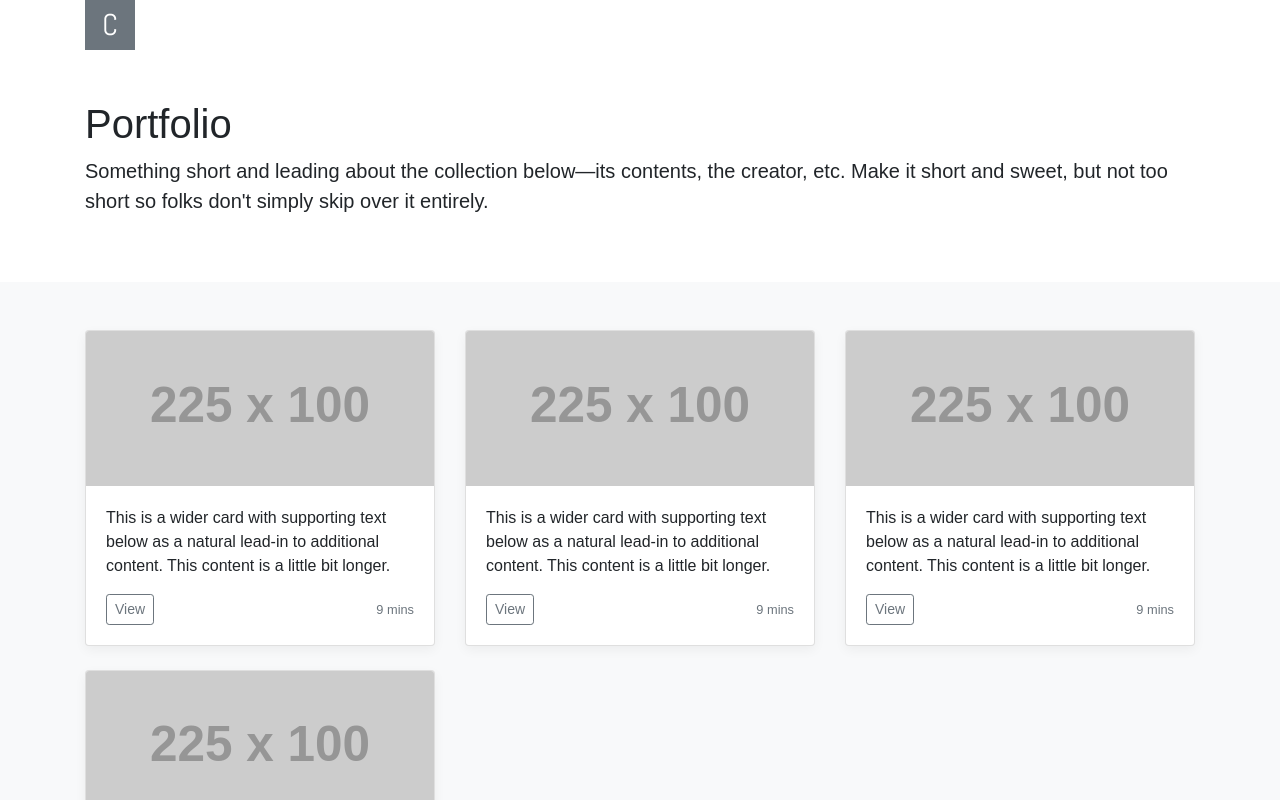
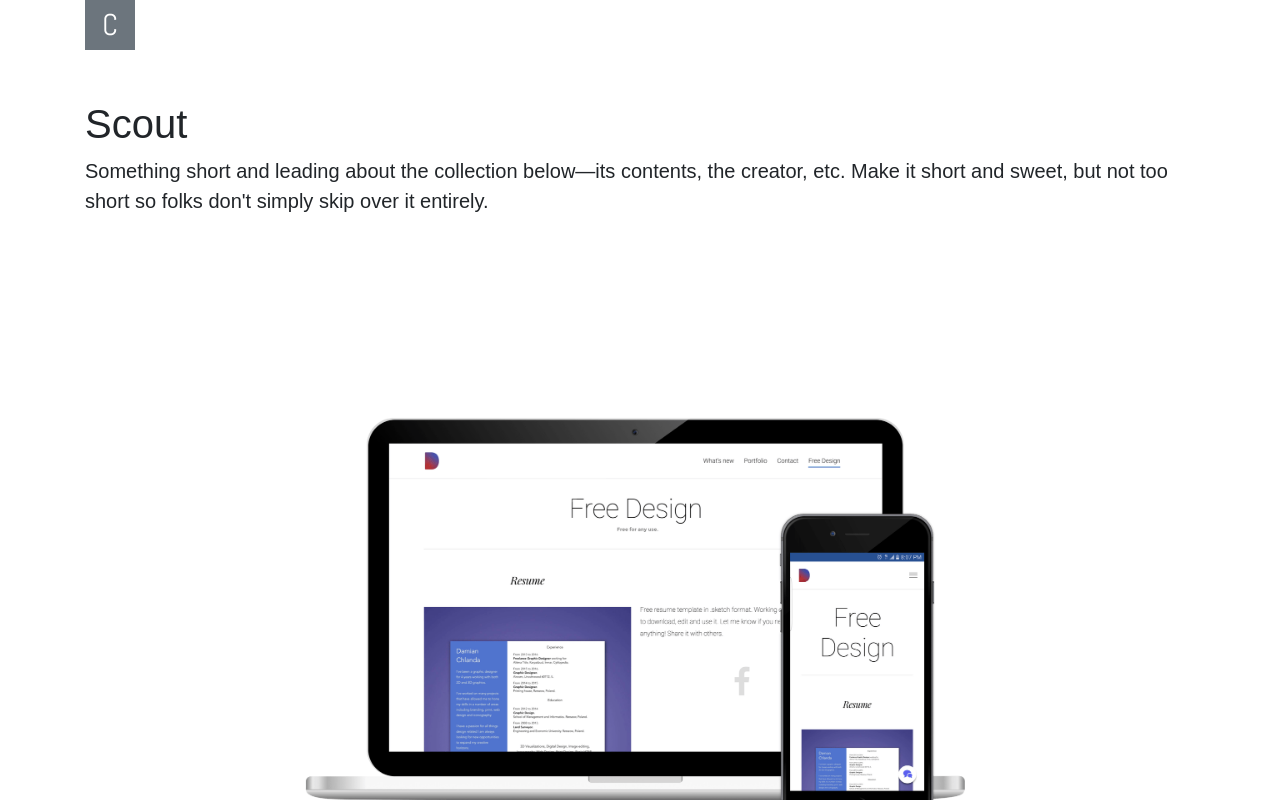
Before and after one commit to charlon/charlon.com, a React (Create React App) app in the folder portfolio/: page /portfolio/scout in a window 1280 px wide. Shown: the top 800 px of the page. Built offline with nearby package versions, Linux system fonts and the light colour scheme.

Commit message:
Updated macbook photo template and adds portfolio sub page.

```diff
--- a/portfolio/src/App.js
+++ b/portfolio/src/App.js
@@ -4,13 +4,15 @@ import { Switch, Route } from "react-router-dom"
 import Home from './containers/Home'
 import About from './containers/About'
 import Portfolio from './containers/Portfolio'
+import Scout from './containers/Scout'
 
 const App = () => (
 
     <Switch>
       <Route exact path="/" component={Home} />
-      <Route path="/about" component={About} />
-      <Route path="/portfolio" component={Portfolio} />
+      <Route exact path="/about" component={About} />
+      <Route exact path="/portfolio" component={Portfolio} />
+      <Route exact path="/portfolio/scout" component={Scout} />
     </Switch>
 
 );
--- a/portfolio/src/containers/Home.js
+++ b/portfolio/src/containers/Home.js
@@ -95,7 +95,7 @@ const Home = () => (
             </div>
 
             <div className="col-md-12">
-              <div className="text-center"><img className="" src="/macbook-iphone.png" alt="Card cap" /></div>
+              <div className="text-center"><img className="" src="/macbook-iphone.png" width="900" alt="Card cap" /></div>
             </div>
 
           </div>
--- a/portfolio/src/containers/Portfolio.js
+++ b/portfolio/src/containers/Portfolio.js
@@ -42,7 +42,7 @@ const Portfolio = () => (
                 <p className="card-text">This is a wider card with supporting text below as a natural lead-in to additional content. This content is a little bit longer.</p>
                 <div className="d-flex justify-content-between align-items-center">
                   <div className="btn-group">
-                    <button type="button" className="btn btn-sm btn-outline-secondary">View</button>
+                    <a href="/portfolio/scout" className="btn btn-sm btn-outline-secondary">View Scout</a>
                   </div>
                   <small className="text-muted">9 mins</small>
                 </div>
--- /dev/null
+++ b/portfolio/src/containers/Scout.js
@@ -0,0 +1,45 @@
+import React from 'react'
+
+const Scout = () => (
+  <div>
+
+    <header className="">
+      <div className="content">
+        <div className="container">
+          <div className="row">
+            <div className="col-md-12">
+              <h1 className="">Scout</h1>
+              <p className="lead">Something short and leading about the collection below—its contents, the creator, etc. Make it short and sweet, but not too short so folks don't simply skip over it entirely.</p>
+            </div>
+          </div>
+        </div>
+      </div>
+    </header>
+
+  <section id="where" className="">
+    <div className="content">
+      <div className="container">
+        <div className="row">
+
+          <div className="col-md-12">
+            <div className="text-center"><img className="" src="/macbook-iphone.png" width="900" alt="Card cap" /></div>
+          </div>
+
+          <div className="col-md-12">
+
+            <p>Lorem ipsum dolor sit amet, consectetur adipiscing elit. Aenean sit amet risus congue, iaculis magna ac, volutpat ipsum. Integer bibendum tortor eget nunc tristique, eget porta leo consequat. Sed volutpat tincidunt lectus at ultrices. Suspendisse ornare libero metus, vel vestibulum tellus suscipit nec. Nam pellentesque lacus vitae hendrerit rhoncus. Cras quis augue ac magna iaculis faucibus vitae nec dolor. Fusce ac placerat massa. Proin semper elit eget nulla vulputate, porta accumsan metus posuere.</p>
+
+            <p>Curabitur volutpat ex id ultricies iaculis. Donec elementum finibus nibh in ornare. Suspendisse dictum placerat ullamcorper. Mauris eleifend eleifend maximus. Donec eu neque tristique nunc porttitor hendrerit id eu est. Praesent vulputate lectus at enim vehicula tincidunt. Nullam purus neque, luctus ut semper porta, dignissim ut lacus. Morbi ac ante velit. Maecenas non felis vitae dui dignissim varius sit amet non ligula. Praesent placerat elit in dui tempor elementum. Nulla lacinia magna sed eros consectetur malesuada.</p>
+
+          </div>
+
+        </div>
+      </div>
+    </div>
+  </section>
+
+</div>
+
+)
+
+export default Scout
--- a/portfolio/src/styles/index.scss
+++ b/portfolio/src/styles/index.scss
@@ -35,7 +35,6 @@ nav {
     }
 
 }
-
 
 header, section {
 
```
Also changed, not shown: portfolio/public/macbook-iphone.png, portfolio/public/macbook.png (added).
